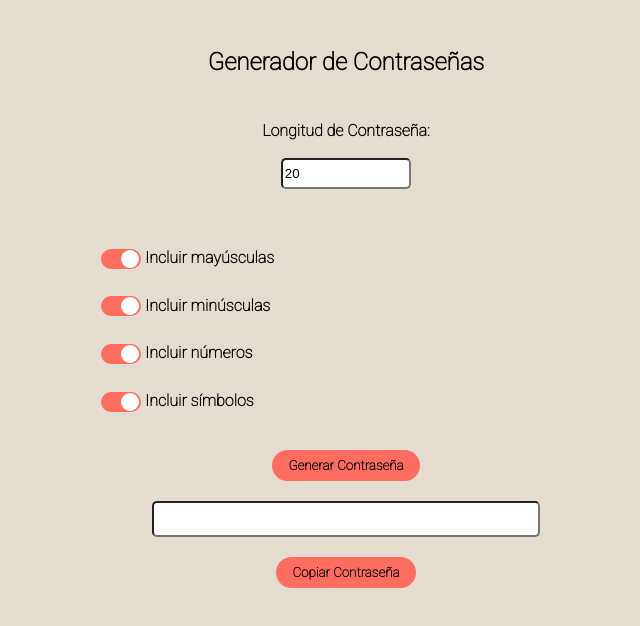
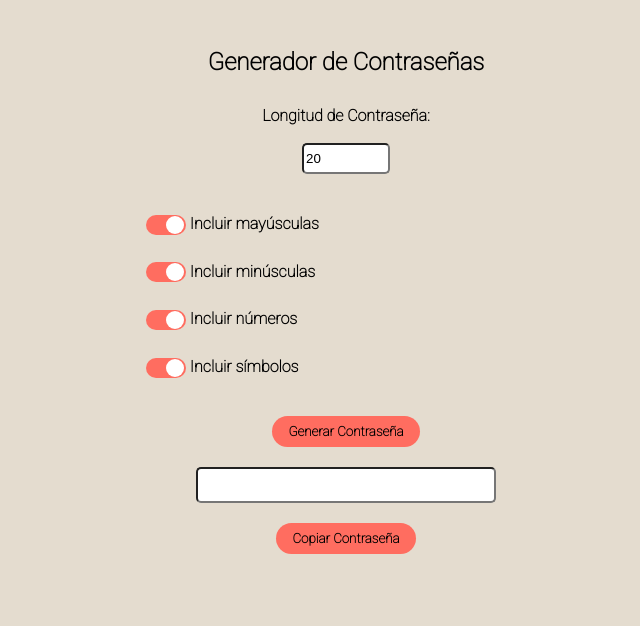
Before and after one commit to ElianVilla/Generador_contrase-as, a browser extension: page index.html in a window 1280 px wide. Shown: the whole page, without its empty margins (294-934 px from the left). Drawn offline with Linux system fonts and the light colour scheme.

Commit message:
Adaptando pantallas

```diff
--- a/index.html
+++ b/index.html
@@ -1,6 +1,7 @@
 <!DOCTYPE html>
 <html lang="es">
 <head>
+    <meta name="viewport" content="width=device-width, initial-scale=1, maximum-scale=1">
     <link rel="stylesheet" type="text/css" href="styles.css">
     <title>Generador de contraseñas</title>
     <link rel="icon" href="img/icono_candado.png" />
--- a/styles.css
+++ b/styles.css
@@ -154,33 +154,6 @@ button:hover {
     margin-top: 20px;
 }
 
-/* Media Query para pantallas medianas y similares */
-@media (min-width: 1025px) and (max-width: 1440px) {
-    .container {
-        max-width: 100%;
-        display: flex;
-        flex-direction: column;
-        align-items: center;
-    }
-
-    h2 {
-        font-size: 24px;
-    }
-
-    .checkbox-group {
-        align-self: baseline;
-        margin-left: 30%;
-    }
-
-    #length {
-        width: 10%;
-    }
-
-    #passwordInput {
-        width: 30%;
-    }
-}
-
 /* Media Query para pantallas medianas */
 @media screen and (max-width: 991.98px) {
     .container {
@@ -222,9 +195,9 @@ button:hover {
     }
 
     #length{
-        width: 30%;
+        width: 20%;
     }
     #passwordInput {
-        width: 80%;
+        width: 70%;
     }
 }
```
